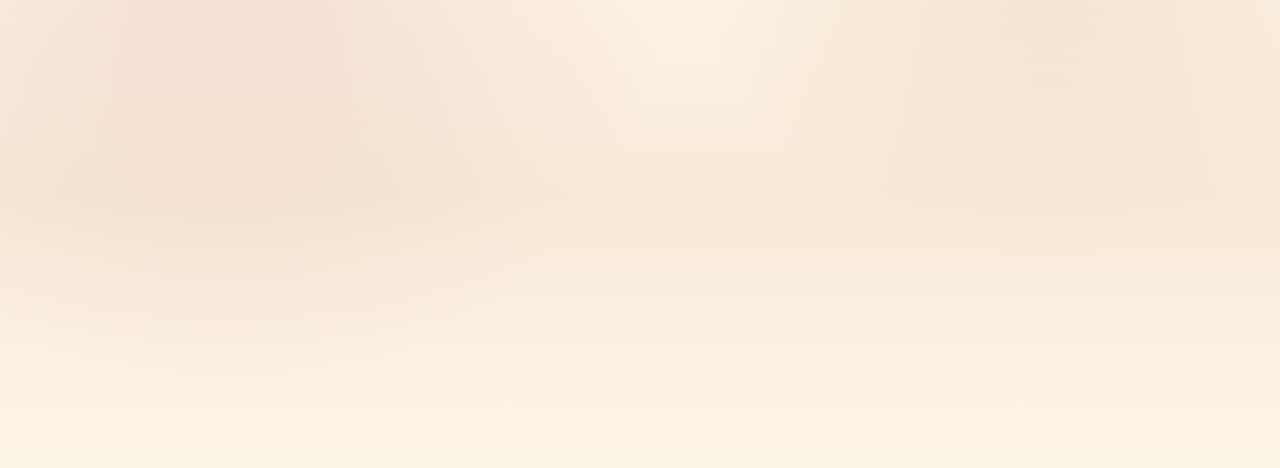
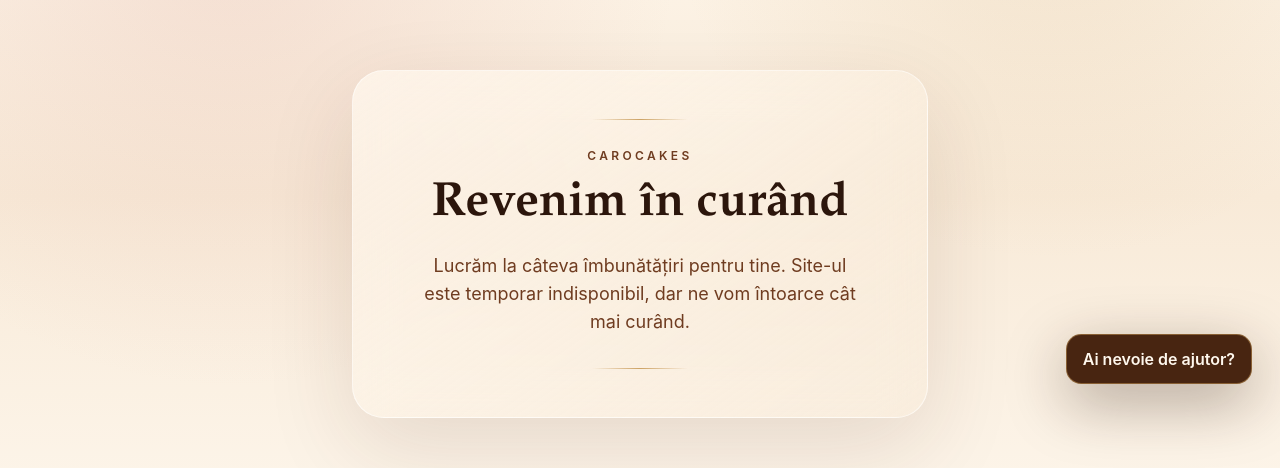
Before and after one commit to igareok921-debug/carocakes, a Next.js app: page /maintenance in a window 1280 px wide. Before the commit this address had no page. Shown: the part 156-624 px from the top of the page. Built offline with nearby package versions, Linux system fonts and the light colour scheme; grey boxes are pictures that could not be loaded.

Commit message:
Enable maintenance mode

```diff
--- /dev/null
+++ b/app/maintenance/page.tsx
@@ -0,0 +1,31 @@
+import type { Metadata } from "next";
+
+export const metadata: Metadata = {
+  title: "Revenim în curând | CaroCakes",
+  description: "CaroCakes este temporar în mentenanță.",
+  robots: {
+    index: false,
+    follow: false
+  }
+};
+
+export default function MaintenancePage() {
+  return (
+    <main className="flex min-h-screen items-center justify-center px-6 py-12 text-center">
+      <section className="glass w-full max-w-xl rounded-[2rem] px-7 py-12 sm:px-12">
+        <div className="mx-auto mb-7 h-px w-24 gold-line" />
+        <p className="mb-4 text-xs font-semibold uppercase tracking-[0.28em] text-[var(--cocoa)]">
+          CaroCakes
+        </p>
+        <h1 className="font-display text-4xl font-semibold leading-tight text-[var(--ganache)] sm:text-5xl">
+          Revenim în curând
+        </h1>
+        <p className="mx-auto mt-6 max-w-md text-base leading-7 text-[var(--cocoa)] sm:text-lg">
+          Lucrăm la câteva îmbunătățiri pentru tine. Site-ul este temporar indisponibil,
+          dar ne vom întoarce cât mai curând.
+        </p>
+        <div className="mx-auto mt-8 h-px w-24 gold-line" />
+      </section>
+    </main>
+  );
+}
```
Also changed, not shown: middleware.ts (+13 -1 lines).
